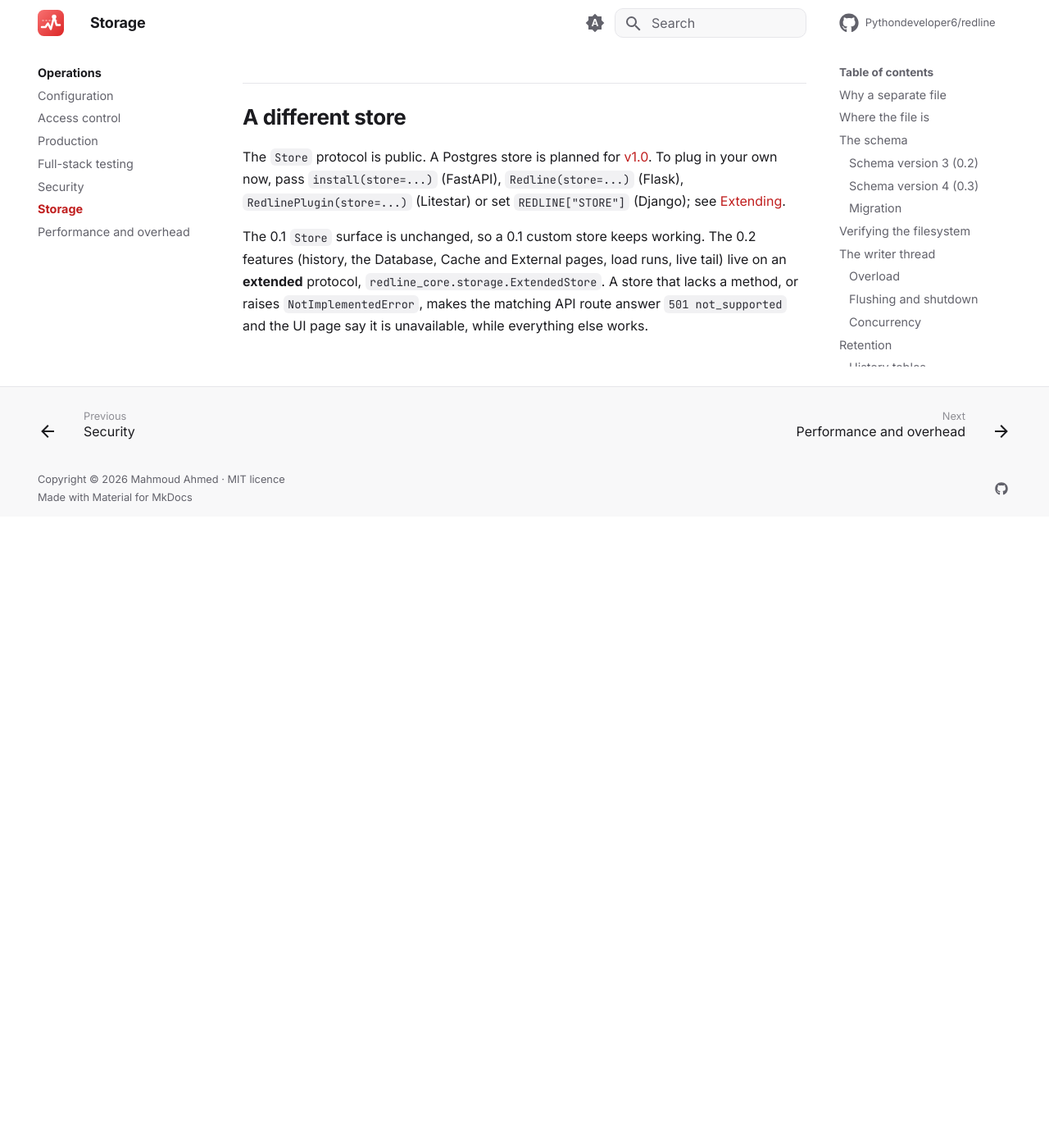
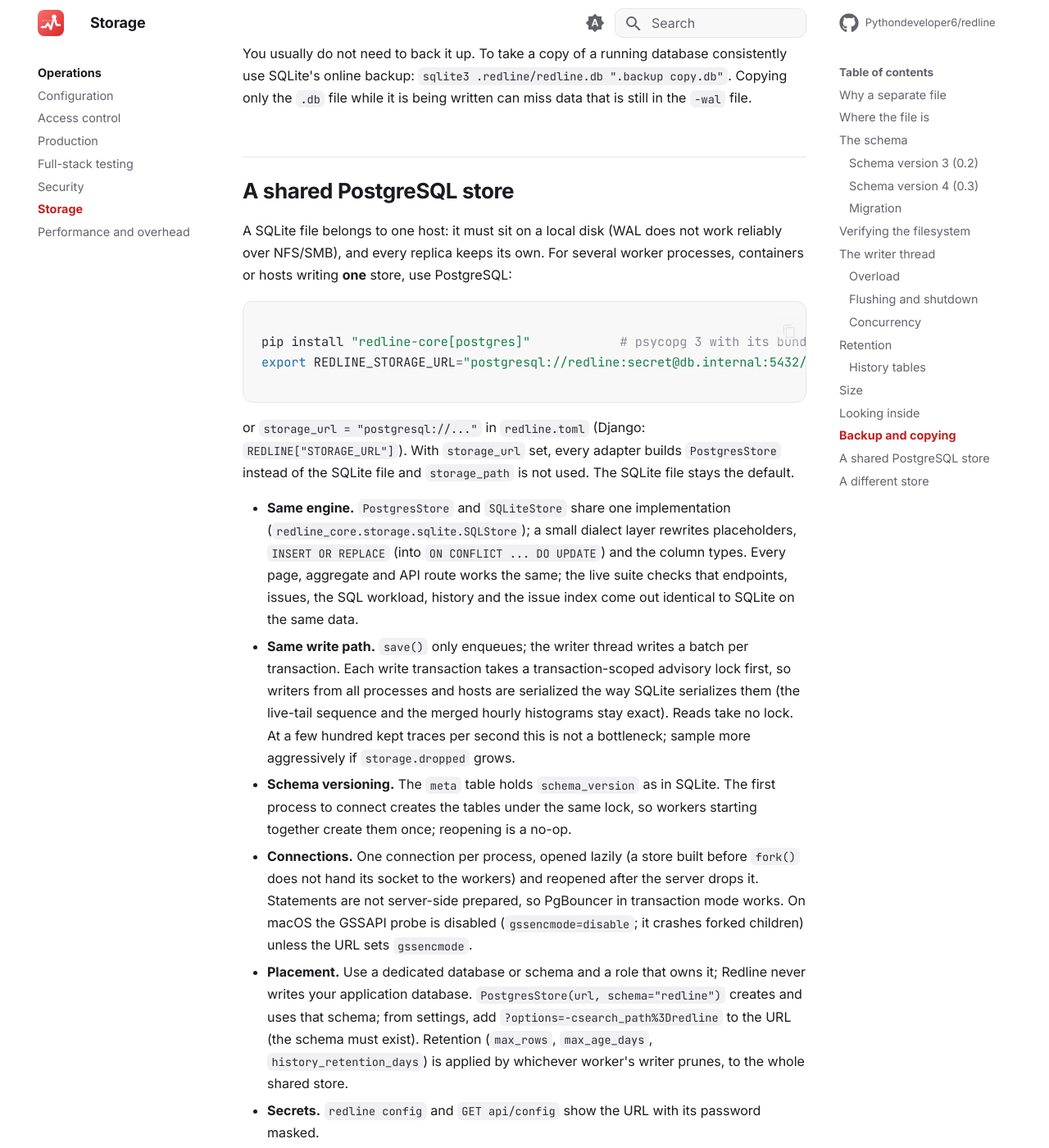
Before and after one commit to Pythondeveloper6/redline, an MkDocs documentation site: the page built from docs/storage.md, in a window 1280 px wide and 1400 px high, scrolled down 9122 px. Shown: the whole window at 82% size. Built offline with MkDocs 1.6.1 and Material for MkDocs 9.7.7, drawn with Linux system fonts in a browser that asks for light colours; comment, search, counter and statistics services are not loaded; before the commit the page ends 9752 px from its top, so only the background shows below that; some of the changed text lies outside the part shown.

Commit message:
docs: document the shared store and multi-worker guidance; run its suite in CI

````diff
--- a/docs/storage.md
+++ b/docs/storage.md
@@ -4,7 +4,9 @@
 
 Redline keeps traces in a **separate SQLite file** of its own, written by a background
 thread. This page covers the design, the schema, retention, the failure modes, and how to
-look inside.
+look inside. When several worker processes or hosts should share one store, point
+`storage_url` at a PostgreSQL database instead: see
+[A shared PostgreSQL store](#a-shared-postgresql-store).
 
 ## Why a separate file
 
@@ -155,7 +157,9 @@ reads are small, but note:
 
 - UI reads and the writer take turns. A long aggregate (a 7-day Endpoints page over many
   thousands of traces) delays the writer for its duration.
-- Several **processes** can share the file (WAL, 10-second busy timeout). The test suite
+- Several **processes** on one host can share the file (WAL, 10-second busy timeout); for
+  several hosts, or many busy workers, use the [shared PostgreSQL
+  store](#a-shared-postgresql-store). The test suite
   opens one file from two independent OS processes (100 traces each) and checks the count;
   it does not use fork, so it exercises the same path as separate containers. See
   [Production: process models](production.md#process-models) for the caveats.
@@ -268,10 +272,55 @@ You usually do not need to back it up. To take a copy of a running database cons
 use SQLite's online backup: `sqlite3 .redline/redline.db ".backup copy.db"`. Copying only
 the `.db` file while it is being written can miss data that is still in the `-wal` file.
 
+## A shared PostgreSQL store
+
+A SQLite file belongs to one host: it must sit on a local disk (WAL does not work reliably
+over NFS/SMB), and every replica keeps its own. For several worker processes, containers or
+hosts writing **one** store, use PostgreSQL:
+
+```bash
+pip install "redline-core[postgres]"            # psycopg 3 with its bundled libpq
+export REDLINE_STORAGE_URL="postgresql://redline:secret@db.internal:5432/redline"
+```
+
+or `storage_url = "postgresql://..."` in `redline.toml` (Django: `REDLINE["STORAGE_URL"]`).
+With `storage_url` set, every adapter builds `PostgresStore` instead of the SQLite file and
+`storage_path` is not used. The SQLite file stays the default.
+
+- **Same engine.** `PostgresStore` and `SQLiteStore` share one implementation
+  (`redline_core.storage.sqlite.SQLStore`); a small dialect layer rewrites placeholders,
+  `INSERT OR REPLACE` (into `ON CONFLICT ... DO UPDATE`) and the column types. Every page,
+  aggregate and API route works the same; the live suite checks that endpoints, issues, the
+  SQL workload, history and the issue index come out identical to SQLite on the same data.
+- **Same write path.** `save()` only enqueues; the writer thread writes a batch per
+  transaction. Each write transaction takes a transaction-scoped advisory lock first, so
+  writers from all processes and hosts are serialized the way SQLite serializes them (the
+  live-tail sequence and the merged hourly histograms stay exact). Reads take no lock. At a
+  few hundred kept traces per second this is not a bottleneck; sample more aggressively if
+  `storage.dropped` grows.
+- **Schema versioning.** The `meta` table holds `schema_version` as in SQLite. The first
+  process to connect creates the tables under the same lock, so workers starting together
+  create them once; reopening is a no-op.
+- **Connections.** One connection per process, opened lazily (a store built before `fork()`
+  does not hand its socket to the workers) and reopened after the server drops it. Statements
+  are not server-side prepared, so PgBouncer in transaction mode works. On macOS the GSSAPI
+  probe is disabled (`gssencmode=disable`; it crashes forked children) unless the URL sets
+  `gssencmode`.
+- **Placement.** Use a dedicated database or schema and a role that owns it; Redline never
+  writes your application database. `PostgresStore(url, schema="redline")` creates and uses
+  that schema; from settings, add `?options=-csearch_path%3Dredline` to the URL (the schema
+  must exist). Retention (`max_rows`, `max_age_days`, `history_retention_days`) is applied
+  by whichever worker's writer prunes, to the whole shared store.
+- **Secrets.** `redline config` and `GET api/config` show the URL with its password masked.
+
+Load tests and refactor checks **started from the UI** need a SQLite store (their background
+process writes into the store file), so those UI actions answer `501` with a shared store;
+the CLI (`redline load`, `redline check`) still records into SQLite files. `redline doctor`
+checks the driver and that the database answers.
+
 ## A different store
 
-The `Store` protocol is public. A Postgres store is planned for
-[v1.0](roadmap.md). To plug in your own now, pass `install(store=...)` (FastAPI),
+The `Store` protocol is public. To plug in your own, pass `install(store=...)` (FastAPI),
 `Redline(store=...)` (Flask), `RedlinePlugin(store=...)` (Litestar) or set `REDLINE["STORE"]`
 (Django); see [Extending](extending.md#the-store-protocol).
 
````
Also changed, not shown: docs/cli.md (+12 -2 lines), docs/production.md (+33 -4 lines), docs/settings.md (+1 -0 lines), 1 other file.
